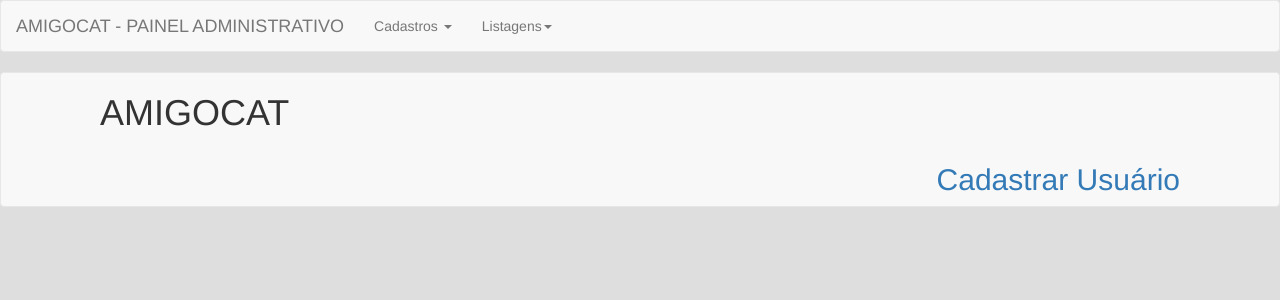
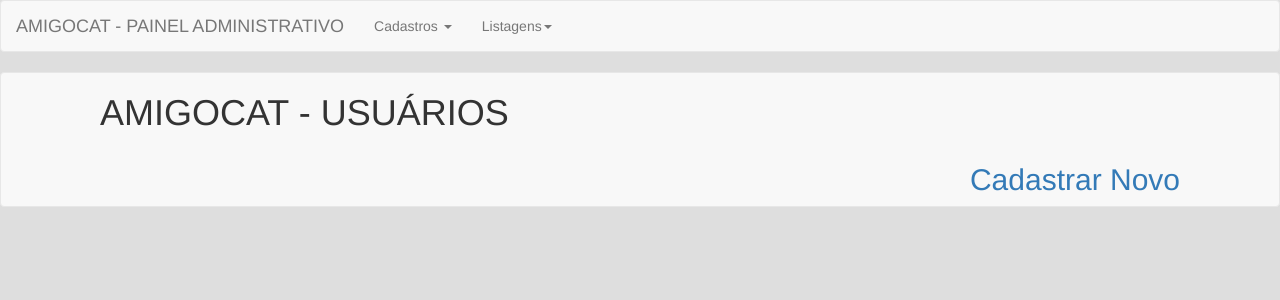
Before and after one commit to RodrigoTopan/teste, a Node server app: template app/views/Usuario/listarUsuarios.ejs in a window 1280 px wide. Shown: the top 300 px of the page. Run offline with Node 20, Linux system fonts and the light colour scheme; the template is opened without the code that fills it, so the values that code supplies are empty; some libraries are stand-ins or nearby versions.

Commit message:
POR FAVOR HEROKU

```diff
--- a/app.js
+++ b/app.js
@@ -2,7 +2,7 @@
 var app = require('./config/server');
 
 /* parametrizar a porta de escuta */
-var port = process.env.PORT || 80;
+var port = process.env.PORT;
 app.listen(port, function(){
 	console.log('Servidor online');
 })
--- a/app/views/Anuncio/listarAnuncios.ejs
+++ b/app/views/Anuncio/listarAnuncios.ejs
@@ -197,8 +197,8 @@
       <div class="container">
         <div class="col-md-12">
           <div class="container-fluid">
-            <H1 alt="AMIGOCAT" class="logo2">AMIGOCAT</H1>
-            <H2 alt="Incluir" class="pull-right" id="btn_incluir">Anunciar</H2>
+            <H1 alt="AMIGOCAT" class="logo2">AMIGOCAT - ANÚNCIOS </H1>
+            <H2 alt="Incluir" class="pull-right" id="btn_incluir">Cadastrar Novo</H2>
           </div>
         </div>
       </div>
--- a/app/views/Consultor/listarConsultores.ejs
+++ b/app/views/Consultor/listarConsultores.ejs
@@ -215,8 +215,8 @@
       <div class="container">
         <div class="col-md-12">
           <div class="container-fluid">
-            <H1 alt="AMIGOCAT" class="logo2">AMIGOCAT</H1>
-            <a href="#"  alt="Incluir" class="pull-right" id="btn_incluir"><h2>Cadastrar Consultores</H2> </a>
+            <H1 alt="AMIGOCAT" class="logo2">AMIGOCAT - CONSULTORES</H1>
+            <a href="#"  alt="Incluir" class="pull-right" id="btn_incluir"><h2>Cadastrar Novo</H2> </a>
           </div>
         </div>
       </div>
@@ -235,7 +235,7 @@
           <input type="text" name="loginConsultor" id="loginConsultor" class="form-control" placeholder="Username" autocomplete="off">
         </div>
         <div class="form-group">
-          <input type="text" name="senhaConsultor" id="senhaConsultor" class="form-control" placeholder="Password" autocomplete="off">
+          <input type="password" name="senhaConsultor" id="senhaConsultor" class="form-control" placeholder="Password" autocomplete="off">
         </div>
         <div class="form-group">
           <input type="text" name="endereço" id="endereço" class="form-control" placeholder="Endereço" autocomplete="off">
--- a/app/views/Funcionario/listarFuncionarios.ejs
+++ b/app/views/Funcionario/listarFuncionarios.ejs
@@ -214,8 +214,8 @@
       <div class="container">
         <div class="col-md-12">
           <div class="container-fluid">
-            <H1 alt="AMIGOCAT" class="logo2">AMIGOCAT</H1>
-            <H2 alt="Incluir" class="pull-right" id="btn_incluir">CADASTRAR</H2>
+            <H1 alt="AMIGOCAT" class="logo2">AMIGOCAT - FUNCIONÁRIOS</H1>
+            <H2 alt="Incluir" class="pull-right" id="btn_incluir">Cadastrar Novo</H2>
           </div>
         </div>
       </div>
--- a/app/views/Produto/listarProdutos.ejs
+++ b/app/views/Produto/listarProdutos.ejs
@@ -202,8 +202,8 @@
       <div class="container">
         <div class="col-md-12">
           <div class="container-fluid">
-            <H1 alt="AMIGOCAT" class="logo2">AMIGOCAT - Produtos</H1>
-            <H2 alt="Incluir" class="pull-right" id="btn_incluir">Cadastrar</H2>
+            <H1 alt="AMIGOCAT" class="logo2">AMIGOCAT - PRODUTOS</H1>
+            <H2 alt="Incluir" class="pull-right" id="btn_incluir">Cadastrar Novo</H2>
           </div>
         </div>
       </div>
--- a/app/views/Usuario/listarUsuarios.ejs
+++ b/app/views/Usuario/listarUsuarios.ejs
@@ -208,8 +208,8 @@
       <div class="container">
         <div class="col-md-12">
           <div class="container-fluid">
-            <H1 alt="AMIGOCAT" class="logo2">AMIGOCAT</H1>
-            <a href="#"  alt="Incluir" class="pull-right" id="btn_incluir"><h2>Cadastrar Usuário</H2> </a>
+            <H1 alt="AMIGOCAT" class="logo2">AMIGOCAT - USUÁRIOS</H1>
+            <a href="#"  alt="Incluir" class="pull-right" id="btn_incluir"><h2>Cadastrar Novo</H2> </a>
           </div>
         </div>
       </div>
@@ -228,7 +228,7 @@
           <input type="text" name="login" id="login" class="form-control" placeholder="Username" autocomplete="off">
         </div>
         <div class="form-group">
-          <input type="text" name="senha" id="senha" class="form-control" placeholder="Password" autocomplete="off">
+          <input type="password" name="senha" id="senha" class="form-control" placeholder="Password" autocomplete="off">
         </div>
         <div class="form-group">
           <input type="text" name="endereço" id="endereço" class="form-control" placeholder="Endereço" autocomplete="off">
```
Also changed, not shown: config/server.js (+4 -4 lines).
